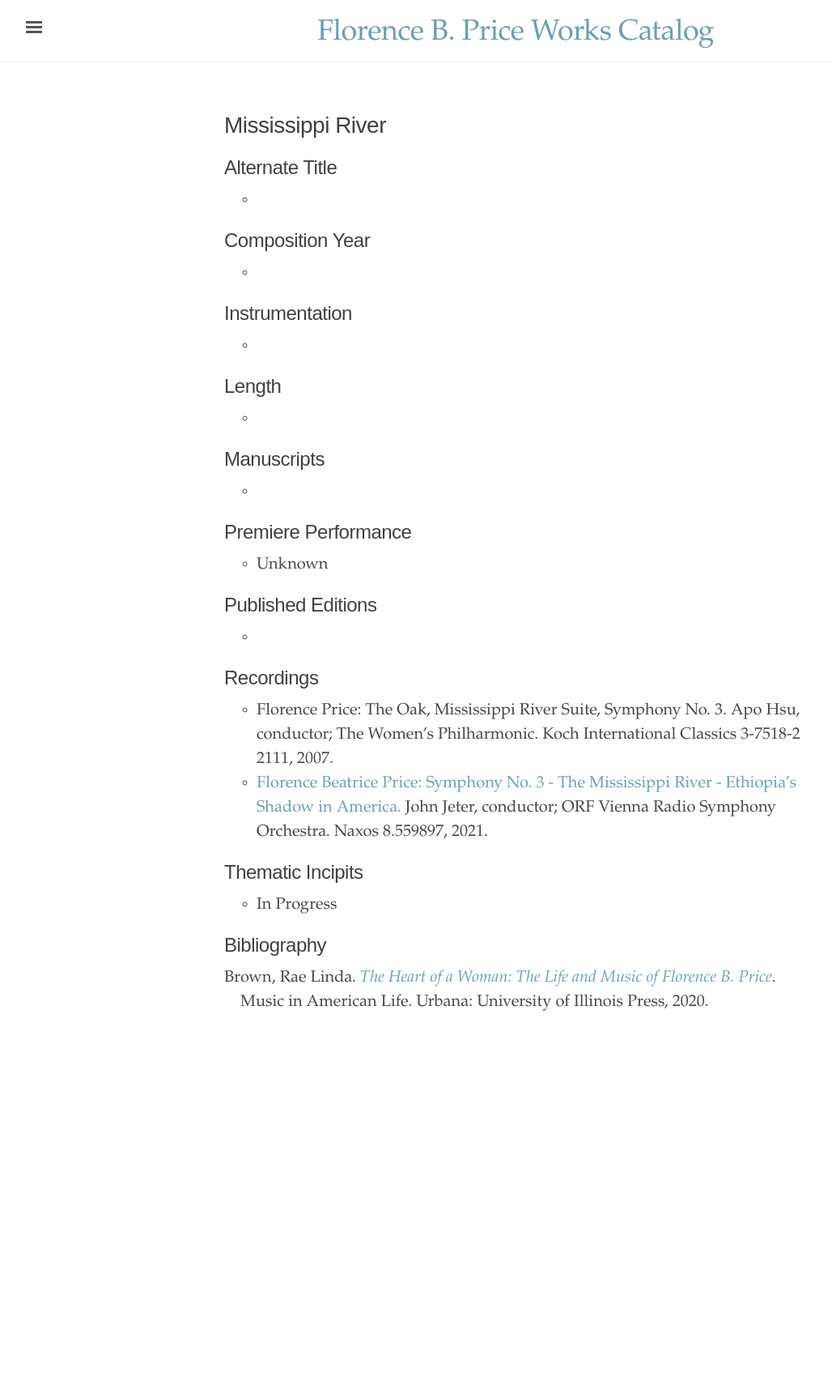
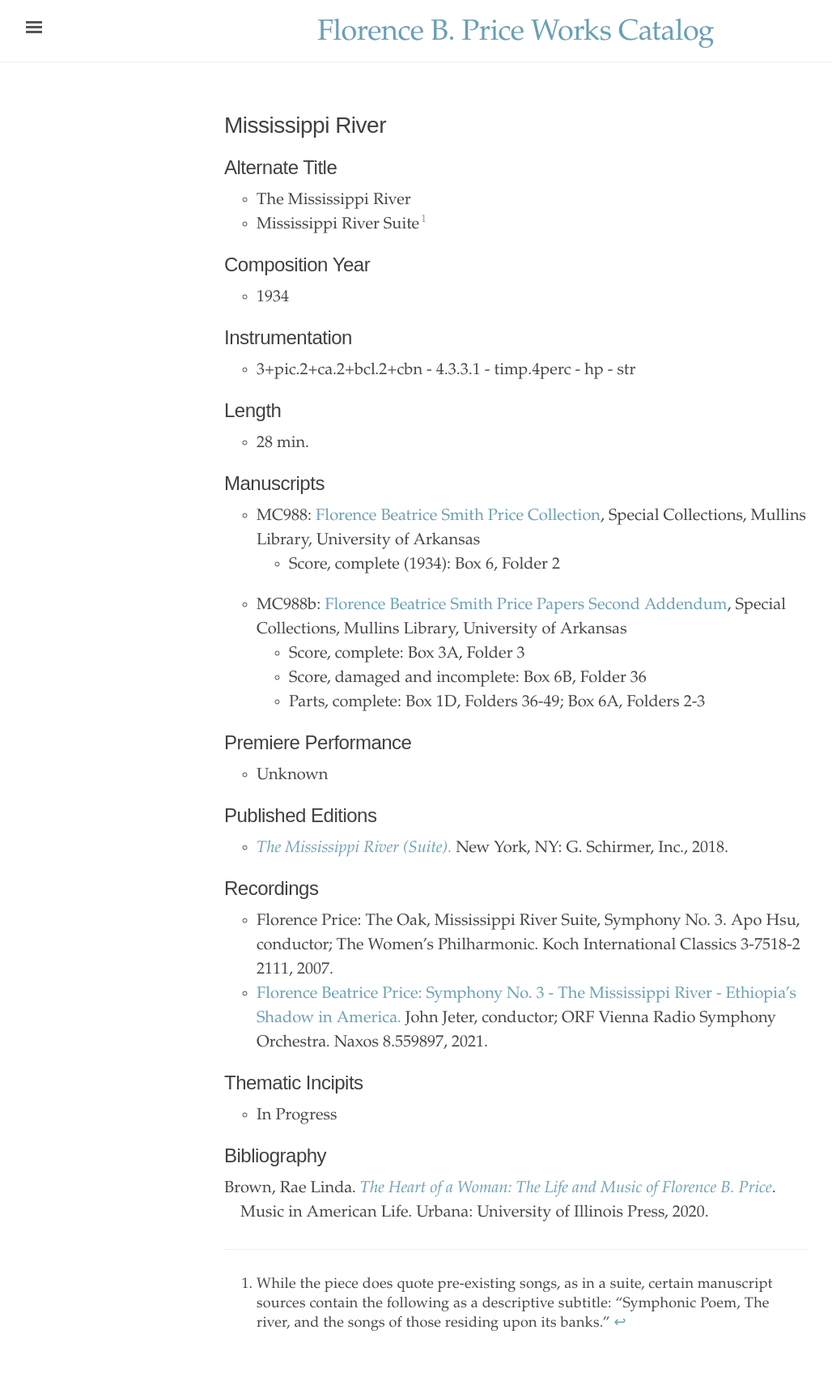
Before and after one commit to dwshadle/florence-price-catalog, a Jekyll site: the page built from _texts/price-mississippi-river.md, in a window 1280 px wide. Shown: the whole page at 81% size, without its empty margins (3-1031 px from the left). Built offline with Jekyll 4.4.1, drawn with Linux system fonts in a browser that asks for light colours; before the commit the page ends 1332 px from its top, so only the background shows below that.

Commit message:
Update price-mississippi-river.md

```diff
--- a/_texts/price-mississippi-river.md
+++ b/_texts/price-mississippi-river.md
@@ -7,25 +7,31 @@ permalink: /price-mississippi-river/
 ---
 
 ## Alternate Title
--
+- The Mississippi River
+- Mississippi River Suite[^fn1]
 
 ## Composition Year
--
+- 1934
 
 ## Instrumentation
--
+- 3+pic.2+ca.2+bcl.2+cbn - 4.3.3.1 - timp.4perc - hp - str
 
 ## Length
--
+- 28 min.
 
 ## Manuscripts
--
+- MC988: <a href="https://uark.as.atlas-sys.com/repositories/2/resources/1419" target="_blank">Florence Beatrice Smith Price Collection</a>, Special Collections, Mullins Library, University of Arkansas
+    * Score, complete (1934): Box 6, Folder 2
+- MC988b: <a href="https://uark.as.atlas-sys.com/repositories/2/resources/696/" target="_blank">Florence Beatrice Smith Price Papers Second Addendum</a>, Special Collections, Mullins Library, University of Arkansas
+    * Score, complete: Box 3A, Folder 3
+    * Score, damaged and incomplete: Box 6B, Folder 36
+    * Parts, complete: Box 1D, Folders 36-49; Box 6A, Folders 2-3
 
 ## Premiere Performance
 - Unknown
 
 ## Published Editions
--
+- <a href="ttps://www.wisemusicclassical.com/work/58891/The-Mississippi-River-Suite/" target="_blank">*The Mississippi River (Suite).*</a> New York, NY: G. Schirmer, Inc., 2018.
 
 ## Recordings
 - Florence Price: The Oak, Mississippi River Suite, Symphony No. 3. Apo Hsu, conductor; The Women's Philharmonic. Koch International Classics 3-7518-2 2111, 2007.
@@ -37,3 +43,7 @@ permalink: /price-mississippi-river/
 ## Bibliography
 1. Brown, Rae Linda. <a href="https://www.worldcat.org/title/1122800180" target="_blank">*The Heart of a Woman: The Life and Music of Florence B. Price*</a>. Music in American Life. Urbana: University of Illinois Press, 2020.
 {:.bibliography}
+
+---
+
+[^fn1]: While the piece does quote pre-existing songs, as in a suite, certain manuscript sources contain the following as a descriptive subtitle: "Symphonic Poem, The river, and the songs of those residing upon its banks."
```
